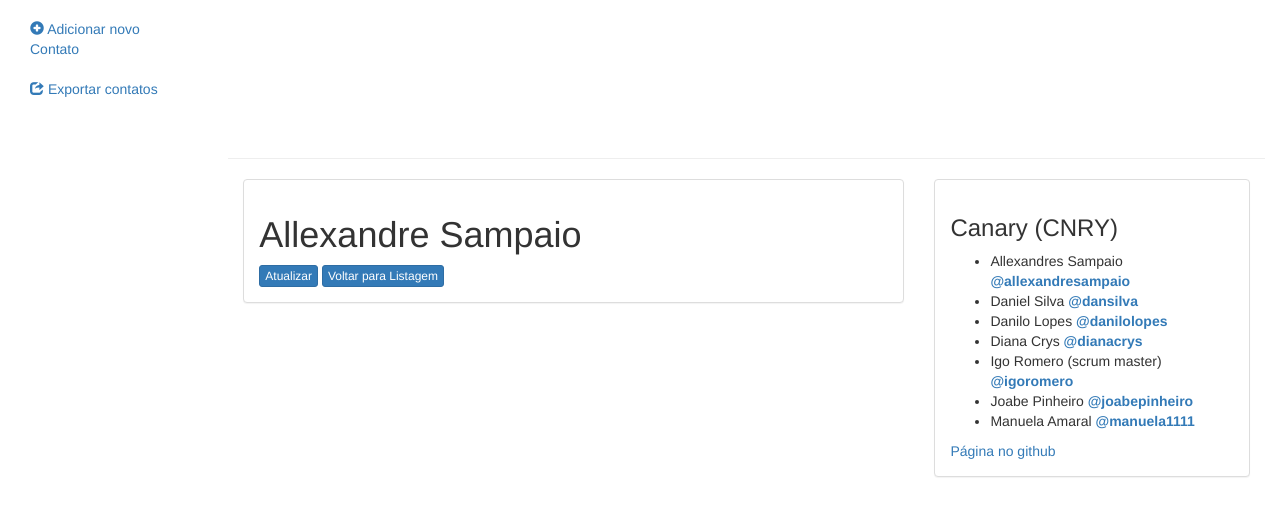
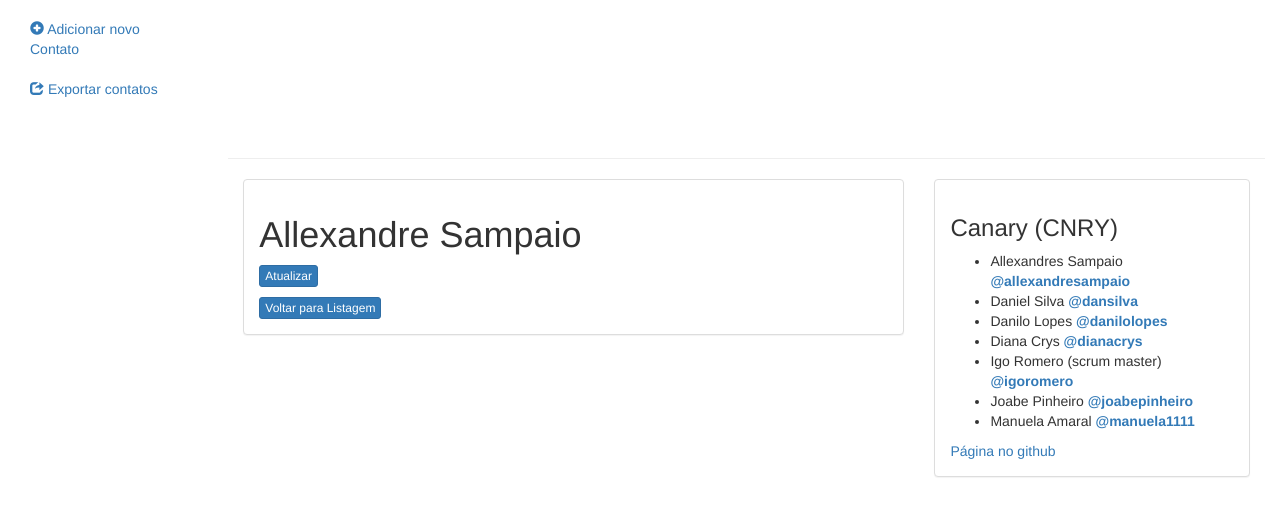
Before and after one commit to Team-Canary/AgendaDeContatos, a Django app: template agendacontatos/agenda/templates/item.html in a window 1280 px wide. Shown: the part 51-567 px from the top of the page. Run offline with Django 3.2, Linux system fonts and the light colour scheme; the template is opened without the code that fills it: values that come from a table or form of the project are taken from there, others are empty; data comes from the database, SQL or seed files in the repository; both versions use the stored data as it was after the commit; parts of the project's set-up code (start-up, migrations or seed data) failed here and were passed over; some libraries are stand-ins or nearby versions.

Commit message:
Correção bug - allexandre
Correção de bug botão voltar para listagem; inclusão de campos rede
social; definição de campos não obrigatórios

```diff
--- a/agendacontatos/agenda/templates/item.html
+++ b/agendacontatos/agenda/templates/item.html
@@ -6,6 +6,7 @@
     {% csrf_token %}
     {{ form.as_p}}
     <button type="submit" class="btn btn-xs btn-primary">Atualizar</button>
-    <a href="/"><button class="btn btn-xs btn-primary">Voltar para Listagem</button></a>
 </form>
+<p></p>
+<a href="/"><button class="btn btn-xs btn-primary">Voltar para Listagem</button></a>
 {% endblock %}
```
Also changed, not shown: agendacontatos/agendacontados.db.
